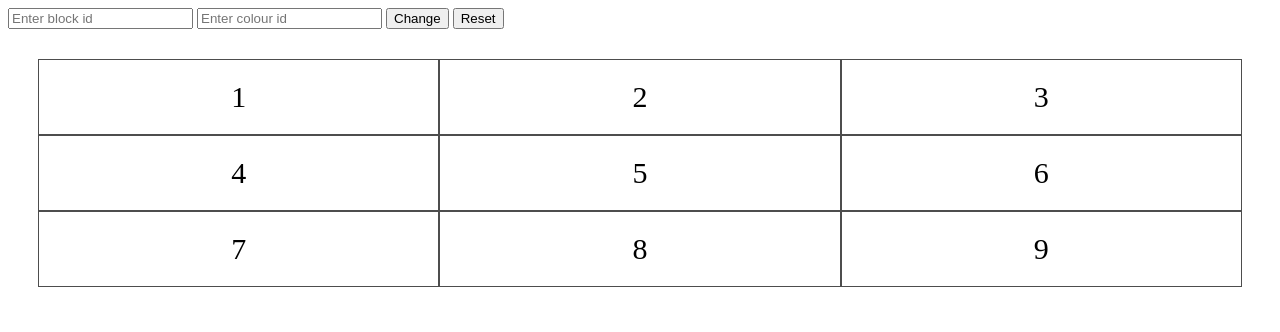
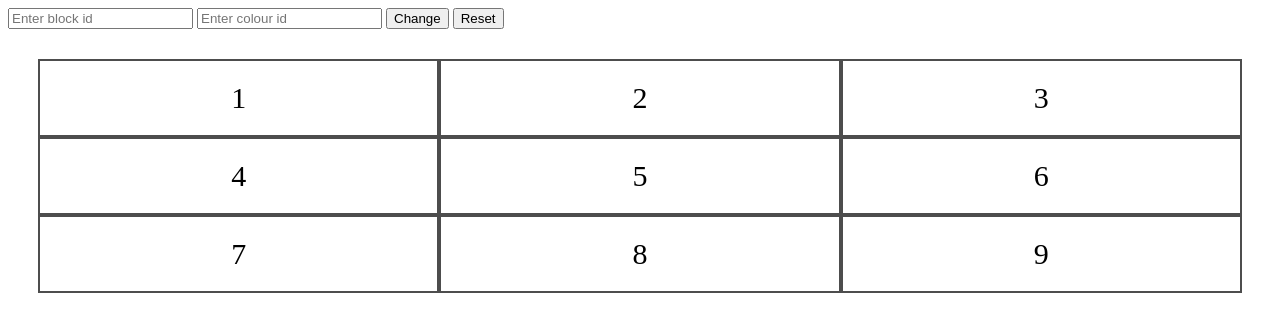
Before and after one commit to ajay320/Asian, a plain HTML site: page index.html in a window 1280 px wide. Drawn offline with Linux system fonts and the light colour scheme.

Commit message:
Update styles.css
first commit

```diff
--- a/styles.css
+++ b/styles.css
@@ -7,7 +7,7 @@
 
 .grid-item {
     background-color: transparent;
-    border: 1px solid rgba(0, 0, 0, 0.698);
+    border: 2px solid rgba(0, 0, 0, 0.698);
     padding: 20px;
     font-size: 30px;
     text-align: center;
```
